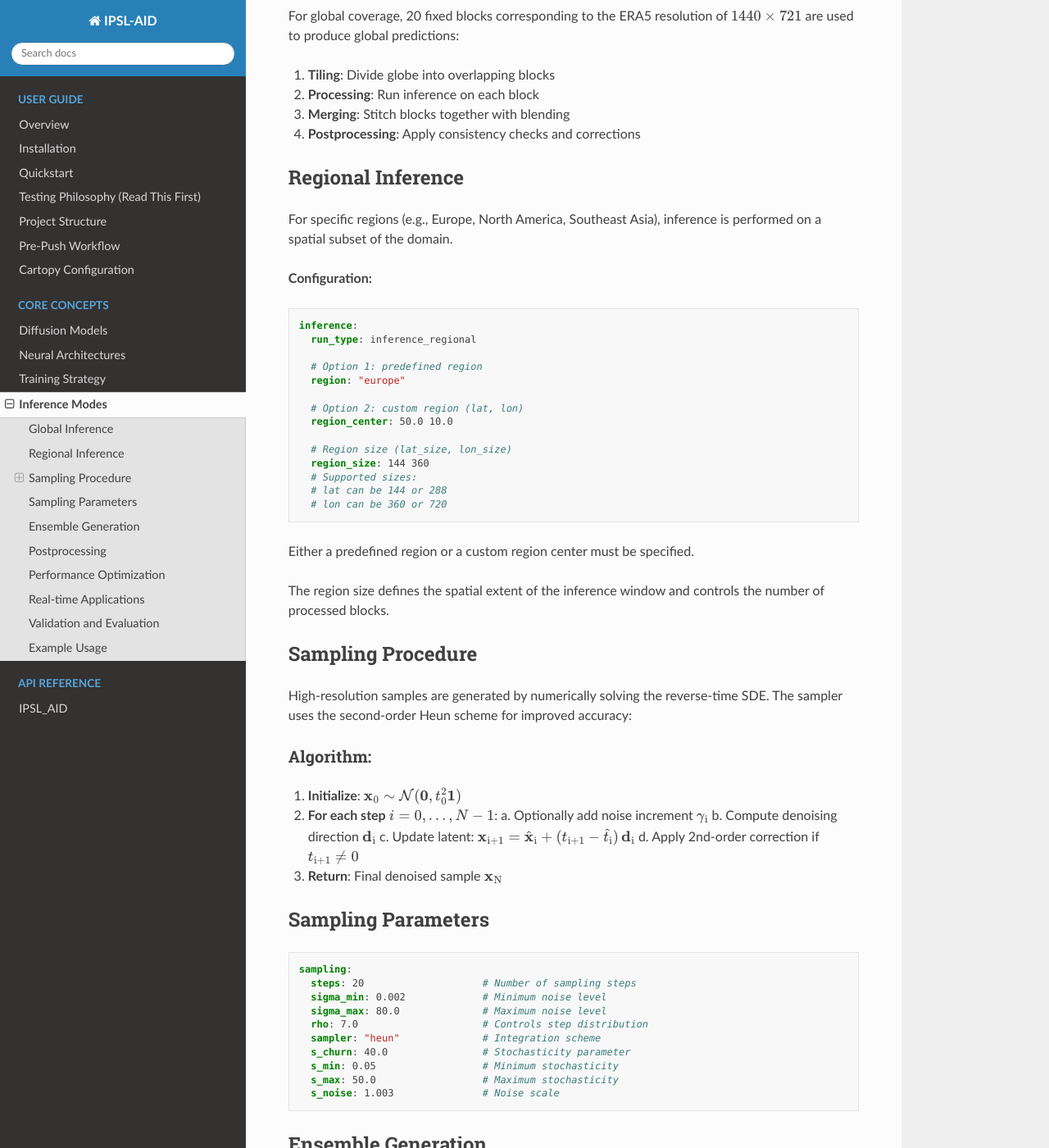
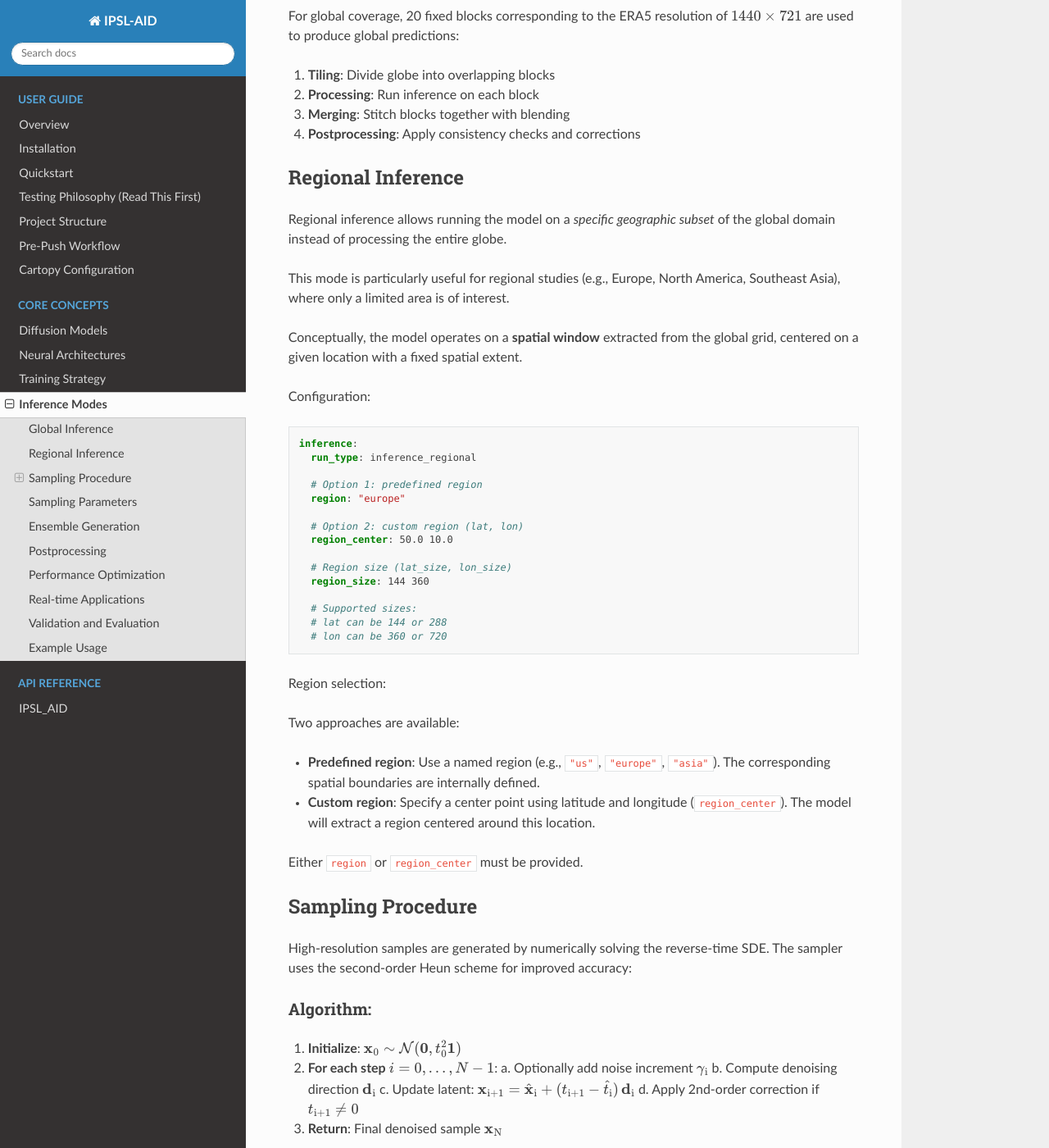
Before and after one commit to kardaneh/IPSL-AID, a Sphinx documentation site: the page built from doc/source/inference_modes.rst, in a window 1280 px wide and 1400 px high, scrolled down 495 px. Shown: the whole window at 82% size. Built offline with Sphinx 7.4.7 and the Read the Docs theme 3.1.0, drawn with Linux system fonts in a browser that asks for light colours.

Commit message:
fix: improve regional inference documentation

```diff
--- a/doc/source/inference_modes.rst
+++ b/doc/source/inference_modes.rst
@@ -25,10 +25,16 @@ For global coverage, 20 fixed blocks corresponding to the ERA5 resolution of
 Regional Inference
 ------------------
 
-For specific regions (e.g., Europe, North America, Southeast Asia), inference
-is performed on a spatial subset of the domain.
+Regional inference allows running the model on a *specific geographic subset*
+of the global domain instead of processing the entire globe.
 
-**Configuration:**
+This mode is particularly useful for regional studies (e.g., Europe,
+North America, Southeast Asia), where only a limited area is of interest.
+
+Conceptually, the model operates on a **spatial window** extracted from the
+global grid, centered on a given location with a fixed spatial extent.
+
+Configuration:
 
 .. code-block:: yaml
 
@@ -43,14 +49,24 @@ is performed on a spatial subset of the domain.
 
      # Region size (lat_size, lon_size)
      region_size: 144 360
+
      # Supported sizes:
      # lat can be 144 or 288
      # lon can be 360 or 720
 
-Either a predefined region or a custom region center must be specified.
+Region selection:
 
-The region size defines the spatial extent of the inference window and
-controls the number of processed blocks.
+Two approaches are available:
+
+- **Predefined region**:
+  Use a named region (e.g., ``"us"``, ``"europe"``, ``"asia"``). The corresponding spatial
+  boundaries are internally defined.
+
+- **Custom region**:
+  Specify a center point using latitude and longitude (``region_center``).
+  The model will extract a region centered around this location.
+
+Either ``region`` or ``region_center`` must be provided.
 
 Sampling Procedure
 ------------------
```
